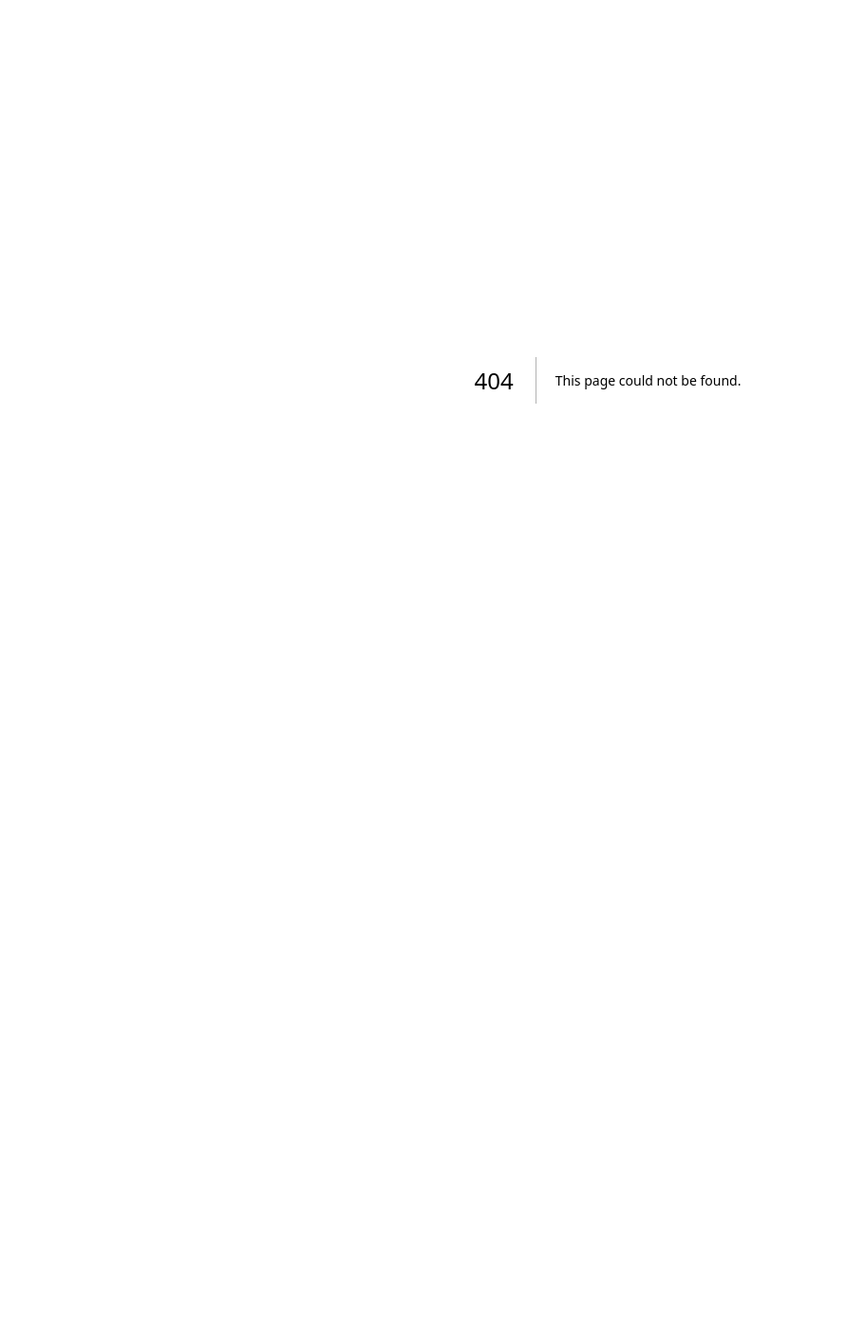
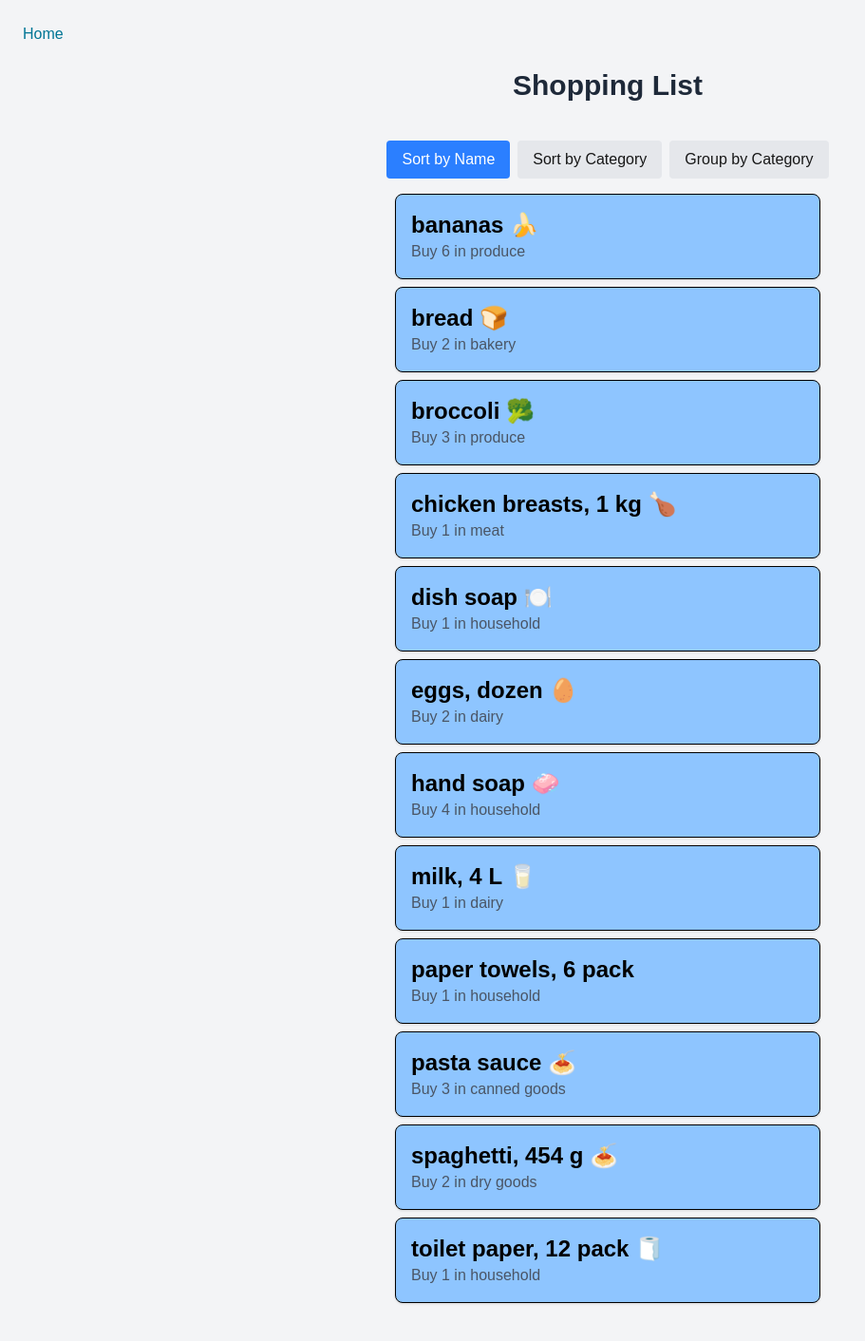
Before and after one commit to RhailynJane/cprg306-assignments, a Next.js app: page /week-6 in a window 1280 px wide. Before the commit this address had no page. Shown: the top 1412 px of the page at 95% size, without its empty margins (0-911 px from the left). Before the commit the page ends 800 px from the top, so only its background shows below. Built offline with nearby package versions, Linux system fonts and the light colour scheme.

Commit message:
create and completed the week6

```diff
--- a/app/page.js
+++ b/app/page.js
@@ -31,6 +31,11 @@ export default function Home() {
             Week 5 Assignment
           </Link>
         </li>
+        <li>
+          <Link href="./week-6/" className="hover:text-cyan-600">
+            Week 6 Assignment
+          </Link>
+        </li>
       </ul>
     </main>
   );
--- /dev/null
+++ b/app/week-6/item-list.js
@@ -0,0 +1,111 @@
+"use client";
+
+import React, { useState } from "react";
+import Item from "./item";
+import itemsData from "./items.json";
+
+export default function ItemList() {
+  const [sortBy, setSortBy] = useState("name");
+
+  const sortedItems = [...itemsData].sort((a, b) => {
+    const aVal = a[sortBy];
+    const bVal = b[sortBy];
+
+    if (typeof aVal === "string" && typeof bVal === "string") {
+      const nameA = aVal.toUpperCase();
+      const nameB = bVal.toUpperCase();
+      if (nameA < nameB) return -1;
+      if (nameA > nameB) return 1;
+      return 0;
+    } else {
+      return (a.id ?? 0) - (b.id ?? 0);
+    }
+  });
+
+  const groupedItems = itemsData.reduce((groups, item) => {
+    const category = item.category;
+    if (!groups[category]) {
+      groups[category] = [];
+    }
+    groups[category].push(item);
+    return groups;
+  }, {});
+
+  const sortedGroupedCategories = Object.keys(groupedItems).sort();
+
+  sortedGroupedCategories.forEach((category) => {
+    groupedItems[category].sort((a, b) => {
+      const nameA = a.name?.toUpperCase() ?? "";
+      const nameB = b.name?.toUpperCase() ?? "";
+      if (nameA < nameB) return -1;
+      if (nameA > nameB) return 1;
+      return 0;
+    });
+  });
+
+  return (
+    <div className="p-4">
+      {/* Sort Buttons */}
+      <div className="mb-4 space-x-2 text-center">
+        <button
+          onClick={() => setSortBy("name")}
+          className={`px-4 py-2 rounded ${
+            sortBy === "name" ? "bg-blue-500 text-white" : "bg-gray-200"
+          }`}
+        >
+          Sort by Name
+        </button>
+        <button
+          onClick={() => setSortBy("category")}
+          className={`px-4 py-2 rounded ${
+            sortBy === "category" ? "bg-blue-500 text-white" : "bg-gray-200"
+          }`}
+        >
+          Sort by Category
+        </button>
+        <button
+          onClick={() => setSortBy("grouped")}
+          className={`px-4 py-2 rounded ${
+            sortBy === "grouped" ? "bg-blue-500 text-white" : "bg-gray-200"
+          }`}
+        >
+          Group by Category
+        </button>
+      </div>
+
+      {/* Render Items */}
+      {sortBy === "grouped" ? (
+        <ul className="space-y-4 text-center">
+          {sortedGroupedCategories.map((category) => (
+            <li key={category}>
+              <h2 className="text-lg font-semibold capitalize mb-2">
+                {category}
+              </h2>
+              <ul className="space-y-1">
+                {groupedItems[category].map((item) => (
+                  <Item
+                    key={item.id}
+                    name={item.name}
+                    quantity={item.quantity}
+                    category={item.category}
+                  />
+                ))}
+              </ul>
+            </li>
+          ))}
+        </ul>
+      ) : (
+        <ul className="space-y-2">
+          {sortedItems.map((item) => (
+            <Item
+              key={item.id}
+              name={item.name}
+              quantity={item.quantity}
+              category={item.category}
+            />
+          ))}
+        </ul>
+      )}
+    </div>
+  );
+}
--- /dev/null
+++ b/app/week-6/item.js
@@ -0,0 +1,10 @@
+export default function Item({ name, quantity, category }) {
+  return (
+    <div className="rounded-lg shadow p-4 mb-2 bg-blue-300 w-full max-w-md mx-auto border border-black">
+      <h1 className="text-black text-2xl font-semibold">{name}</h1>
+      <p className="text-gray-600">
+        Buy {quantity} in {category}
+      </p>
+    </div>
+  );
+}
--- /dev/null
+++ b/app/week-6/items.json
@@ -0,0 +1,74 @@
+[
+  {
+    "id": "1h2GJKH12gkHG31h1H",
+    "name": "milk, 4 L 🥛",
+    "quantity": 1,
+    "category": "dairy"
+  },
+  {
+    "id": "2KJH3k2j3H1k2J3K1H",
+    "name": "bread 🍞",
+    "quantity": 2,
+    "category": "bakery"
+  },
+  {
+    "id": "3h2KJH3k2j3H1k2J3",
+    "name": "eggs, dozen 🥚",
+    "quantity": 2,
+    "category": "dairy"
+  },
+  {
+    "id": "4k2J3K1H2GJKH12gk",
+    "name": "bananas 🍌",
+    "quantity": 6,
+    "category": "produce"
+  },
+  {
+    "id": "5H1h1H2KJH3k2j3H",
+    "name": "broccoli 🥦",
+    "quantity": 3,
+    "category": "produce"
+  },
+  {
+    "id": "6H1k2J3K1H2GJKH1",
+    "name": "chicken breasts, 1 kg 🍗",
+    "quantity": 1,
+    "category": "meat"
+  },
+  {
+    "id": "7gkHG31h1H2KJH3k",
+    "name": "pasta sauce 🍝",
+    "quantity": 3,
+    "category": "canned goods"
+  },
+  {
+    "id": "8j3H1k2J3K1H2GJK",
+    "name": "spaghetti, 454 g 🍝",
+    "quantity": 2,
+    "category": "dry goods"
+  },
+  {
+    "id": "9H12gkHG31h1H2KJ",
+    "name": "toilet paper, 12 pack 🧻",
+    "quantity": 1,
+    "category": "household"
+  },
+  {
+    "id": "10H3k2j3H1k2J3K1",
+    "name": "paper towels, 6 pack",
+    "quantity": 1,
+    "category": "household"
+  },
+  {
+    "id": "11k2J3K1H2GJKH12",
+    "name": "dish soap 🍽️",
+    "quantity": 1,
+    "category": "household"
+  },
+  {
+    "id": "12GJKH12gkHG31h1",
+    "name": "hand soap 🧼",
+    "quantity": 4,
+    "category": "household"
+  }
+]
--- /dev/null
+++ b/app/week-6/page.js
@@ -0,0 +1,18 @@
+import Link from "next/link";
+import ItemList from "./item-list";
+
+export default function Page() {
+  return (
+    <main className="min-h-screen bg-gray-100 p-6">
+      <Link href="./" className="text-cyan-700">
+        Home
+      </Link>
+      <br />
+      <br />
+      <h1 className="text-3xl font-bold text-center text-gray-800 mb-6">
+        Shopping List
+      </h1>
+      <ItemList />
+    </main>
+  );
+}
```
